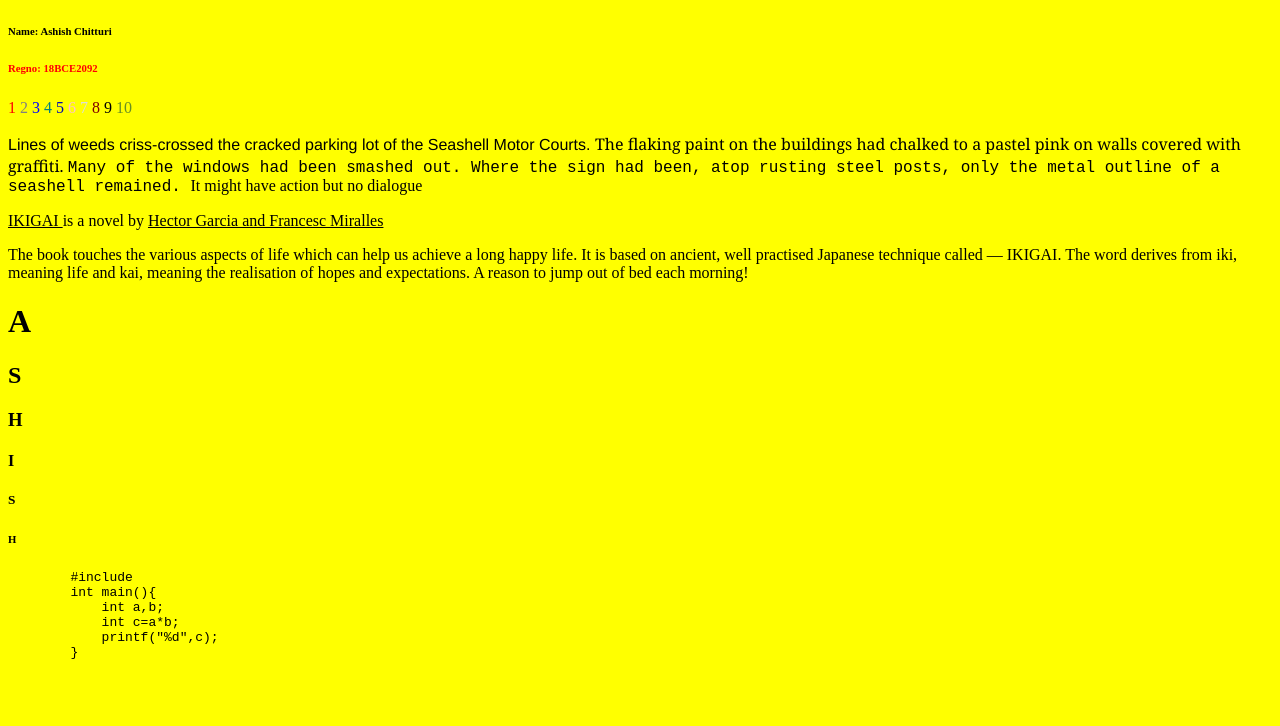
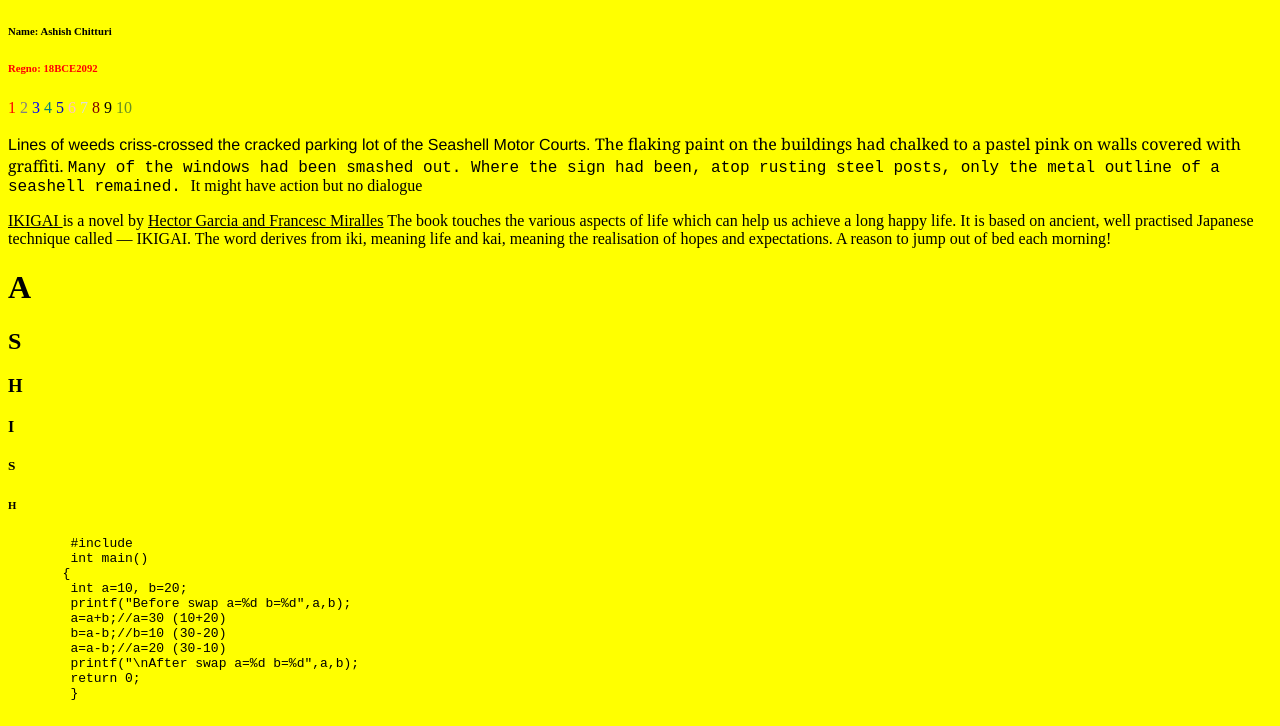
Before and after one commit to Ashish250600/class, a plain HTML site: page sol1/index.html in a window 1280 px wide. Drawn offline with Linux system fonts and the light colour scheme.

Commit message:
solution

```diff
--- a/sol1/index.html
+++ b/sol1/index.html
@@ -49,9 +49,9 @@
     <!-- Description of the book with underlinings and boldded words -->
     <p>
         <u> IKIGAI </u> is a novel by <u>Hector Garcia and Francesc Miralles</u>
-        <p>
+      <p1>
         The book touches the various aspects of life which can help us achieve a long happy life. It is based on ancient, well practised Japanese technique called — IKIGAI. The word derives from iki, meaning life and kai, meaning the realisation of hopes and expectations. A reason to jump out of bed each morning!
-    </p>
+      </p1>
     </p>
     <!-- Name with diff heading size -->
     <h1>A</h1>
@@ -64,10 +64,15 @@
     <!-- C-c0de -->
     <pre>
         #include<stdio.h>
-        int main(){
-            int a,b;
-            int c=a*b;
-            printf("%d",c);
+        int main()
+       {
+        int a=10, b=20;
+        printf("Before swap a=%d b=%d",a,b);
+        a=a+b;//a=30 (10+20)
+        b=a-b;//b=10 (30-20)
+        a=a-b;//a=20 (30-10)
+        printf("\nAfter swap a=%d b=%d",a,b);
+        return 0;
         }
     </pre>
     <marquee behavior="scroll" direction="right ">Ashish</marquee>
```
